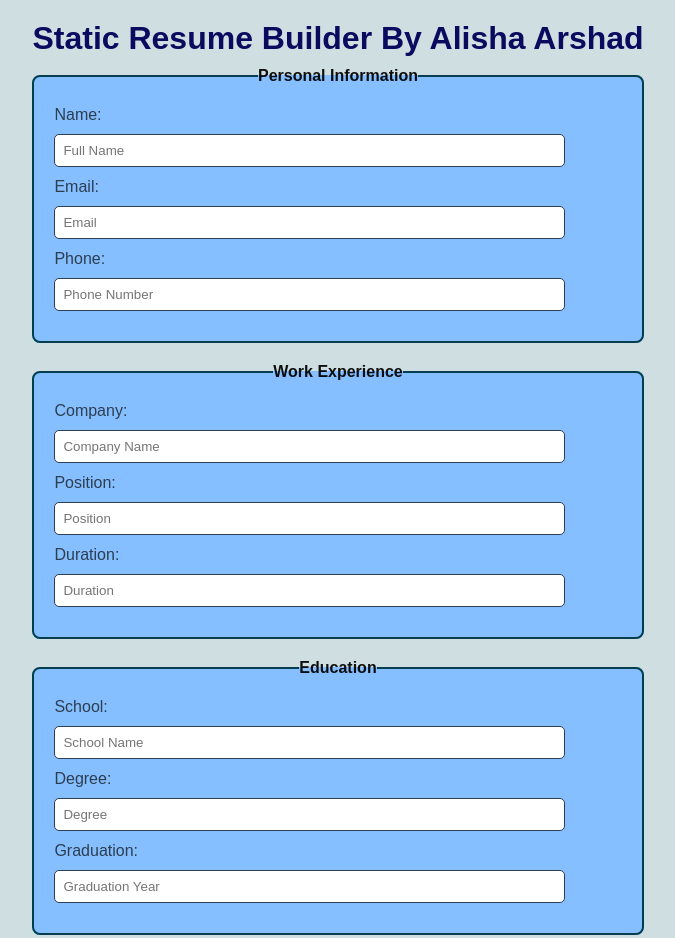
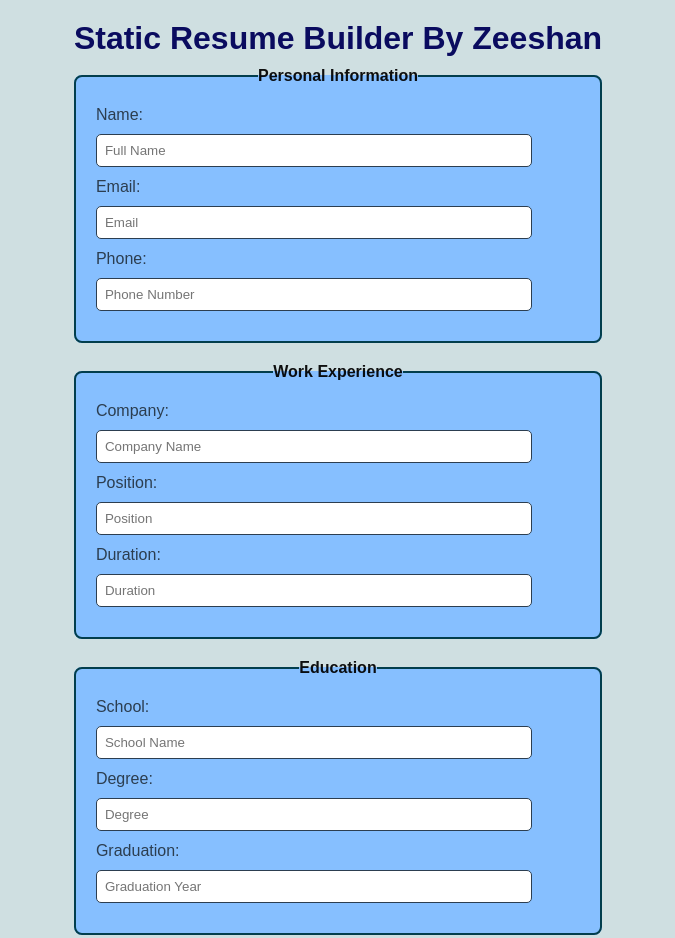
Before and after one commit to zeeshanshoukat4/Miestone-2-Static-Resume-updated-, a plain HTML site: page index.html in a window 1280 px wide. Shown: the top 938 px of the page, without its empty margins (302-977 px from the left). Drawn offline with Linux system fonts and the light colour scheme.

Commit message:
first commit

```diff
--- a/index.html
+++ b/index.html
@@ -8,7 +8,7 @@
 </head>
 <body>
             <form id="resume-form">
-                <h1>Static Resume Builder By Alisha Arshad</h1>
+                <h1>Static Resume Builder By Zeeshan </h1>
                 <!-- Personal Info -->
                  <fieldset>
                 <legend>Personal Information</legend>
```
